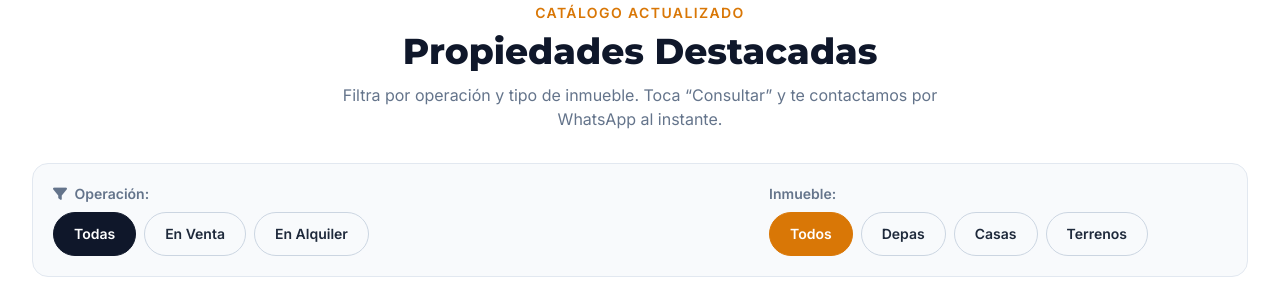
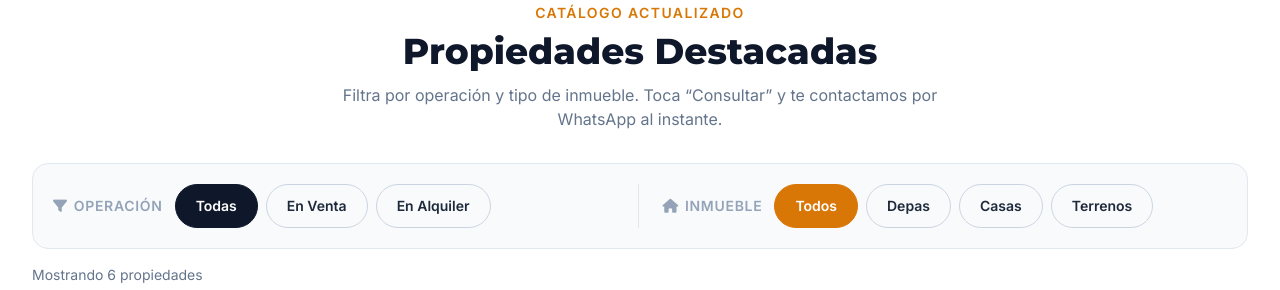
Before and after one commit to psurfschool-per/bh-inmobiliaria, a website: page index.html in a window 1280 px wide. Shown: the part 836-1126 px from the top of the page. Drawn offline with nearby package versions, Linux system fonts and the light colour scheme.

Commit message:
Filtros adaptables: filas scroll en movil, grupos con divisor en desktop

```diff
--- a/index.html
+++ b/index.html
@@ -61,7 +61,9 @@
     /* Botón WhatsApp flotante */
     .wa-float { animation: pulseWa 2.2s infinite; }
     @keyframes pulseWa { 0%{box-shadow:0 0 0 0 rgba(37,211,102,.5)} 70%{box-shadow:0 0 0 16px rgba(37,211,102,0)} 100%{box-shadow:0 0 0 0 rgba(37,211,102,0)} }
-    /* Carrusel horizontal de propiedades: edge-to-edge, 1 sola fila */
+    /* Filas de filtros: scroll horizontal limpio en móvil */
+    .pills-scroll { scrollbar-width: none; -webkit-overflow-scrolling: touch; }
+    .pills-scroll::-webkit-scrollbar { display: none; }
     #grid-propiedades { scrollbar-width: thin; scrollbar-color: #d97706 #e2e8f0; scroll-padding-left: 1rem; -webkit-overflow-scrolling: touch; }
     #grid-propiedades::-webkit-scrollbar { height: 8px; }
     #grid-propiedades::-webkit-scrollbar-track { background: #f1f5f9; border-radius: 99px; }
@@ -160,19 +162,19 @@
       </div>
 
       <!-- Filtros -->
-      <div class="mt-6 sm:mt-8 flex flex-col lg:flex-row gap-4 lg:items-center lg:justify-between bg-slate-50 border border-slate-200 rounded-2xl p-3 sm:p-5">
-        <div class="flex flex-wrap gap-2" id="filtros-operacion">
-          <span class="w-full text-[13px] sm:text-sm font-semibold text-slate-500 mr-1 mb-1 sm:mb-0 self-center"><i class="fa-solid fa-filter mr-1"></i> Operación:</span>
-          <button data-filtro="todas" class="filter-btn active flex-1 sm:flex-none px-4 sm:px-5 py-2.5 rounded-full border border-slate-300 text-[13px] sm:text-sm font-semibold transition min-h-[44px]">Todas</button>
-          <button data-filtro="venta" class="filter-btn flex-1 sm:flex-none px-4 sm:px-5 py-2.5 rounded-full border border-slate-300 text-[13px] sm:text-sm font-semibold transition min-h-[44px]">En Venta</button>
-          <button data-filtro="alquiler" class="filter-btn flex-1 sm:flex-none px-4 sm:px-5 py-2.5 rounded-full border border-slate-300 text-[13px] sm:text-sm font-semibold transition min-h-[44px]">En Alquiler</button>
+      <div class="mt-6 sm:mt-8 flex flex-col lg:flex-row lg:items-center gap-3 lg:gap-6 bg-slate-50 border border-slate-200 rounded-2xl p-3 sm:p-4 lg:p-5">
+        <div class="pills-scroll flex items-center gap-2 overflow-x-auto sm:flex-wrap sm:overflow-visible pb-1 sm:pb-0 -mx-1 px-1 lg:flex-1" id="filtros-operacion">
+          <span class="shrink-0 text-[12px] sm:text-sm font-bold uppercase tracking-wider text-slate-400 sm:mr-1"><i class="fa-solid fa-filter mr-1.5"></i>Operación</span>
+          <button data-filtro="todas" class="filter-btn active shrink-0 whitespace-nowrap px-4 sm:px-5 py-2.5 rounded-full border border-slate-300 text-[13px] sm:text-sm font-semibold transition min-h-[44px]">Todas</button>
+          <button data-filtro="venta" class="filter-btn shrink-0 whitespace-nowrap px-4 sm:px-5 py-2.5 rounded-full border border-slate-300 text-[13px] sm:text-sm font-semibold transition min-h-[44px]">En Venta</button>
+          <button data-filtro="alquiler" class="filter-btn shrink-0 whitespace-nowrap px-4 sm:px-5 py-2.5 rounded-full border border-slate-300 text-[13px] sm:text-sm font-semibold transition min-h-[44px]">En Alquiler</button>
         </div>
-        <div class="flex flex-wrap gap-2" id="filtros-tipo">
-          <span class="w-full text-[13px] sm:text-sm font-semibold text-slate-500 mr-1 mb-1 sm:mb-0 self-center">Inmueble:</span>
-          <button data-tipo="todos" class="filter-btn-tipo active flex-1 sm:flex-none px-4 sm:px-5 py-2.5 rounded-full border border-slate-300 text-[13px] sm:text-sm font-semibold transition min-h-[44px]">Todos</button>
-          <button data-tipo="departamento" class="filter-btn-tipo flex-1 sm:flex-none px-4 sm:px-5 py-2.5 rounded-full border border-slate-300 text-[13px] sm:text-sm font-semibold transition min-h-[44px]">Depas</button>
-          <button data-tipo="casa" class="filter-btn-tipo flex-1 sm:flex-none px-4 sm:px-5 py-2.5 rounded-full border border-slate-300 text-[13px] sm:text-sm font-semibold transition min-h-[44px]">Casas</button>
-          <button data-tipo="terreno" class="filter-btn-tipo flex-1 sm:flex-none px-4 sm:px-5 py-2.5 rounded-full border border-slate-300 text-[13px] sm:text-sm font-semibold transition min-h-[44px]">Terrenos</button>
+        <div class="pills-scroll flex items-center gap-2 overflow-x-auto sm:flex-wrap sm:overflow-visible pb-1 sm:pb-0 -mx-1 px-1 lg:flex-1 lg:border-l lg:border-slate-200 lg:pl-6" id="filtros-tipo">
+          <span class="shrink-0 text-[12px] sm:text-sm font-bold uppercase tracking-wider text-slate-400 sm:mr-1"><i class="fa-solid fa-house mr-1.5"></i>Inmueble</span>
+          <button data-tipo="todos" class="filter-btn-tipo active shrink-0 whitespace-nowrap px-4 sm:px-5 py-2.5 rounded-full border border-slate-300 text-[13px] sm:text-sm font-semibold transition min-h-[44px]">Todos</button>
+          <button data-tipo="departamento" class="filter-btn-tipo shrink-0 whitespace-nowrap px-4 sm:px-5 py-2.5 rounded-full border border-slate-300 text-[13px] sm:text-sm font-semibold transition min-h-[44px]">Depas</button>
+          <button data-tipo="casa" class="filter-btn-tipo shrink-0 whitespace-nowrap px-4 sm:px-5 py-2.5 rounded-full border border-slate-300 text-[13px] sm:text-sm font-semibold transition min-h-[44px]">Casas</button>
+          <button data-tipo="terreno" class="filter-btn-tipo shrink-0 whitespace-nowrap px-4 sm:px-5 py-2.5 rounded-full border border-slate-300 text-[13px] sm:text-sm font-semibold transition min-h-[44px]">Terrenos</button>
         </div>
       </div>
       <p id="contador-prop" class="text-sm text-slate-500 mt-4"></p>
```
